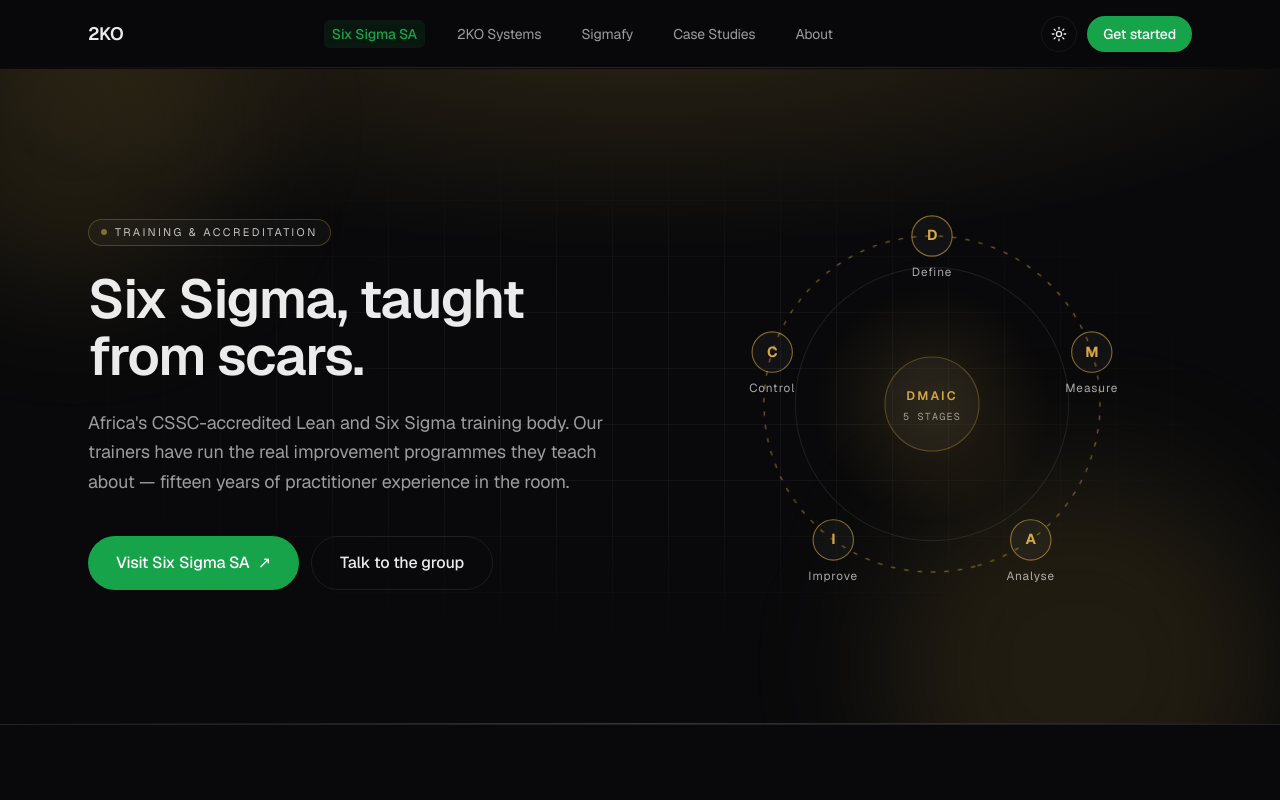
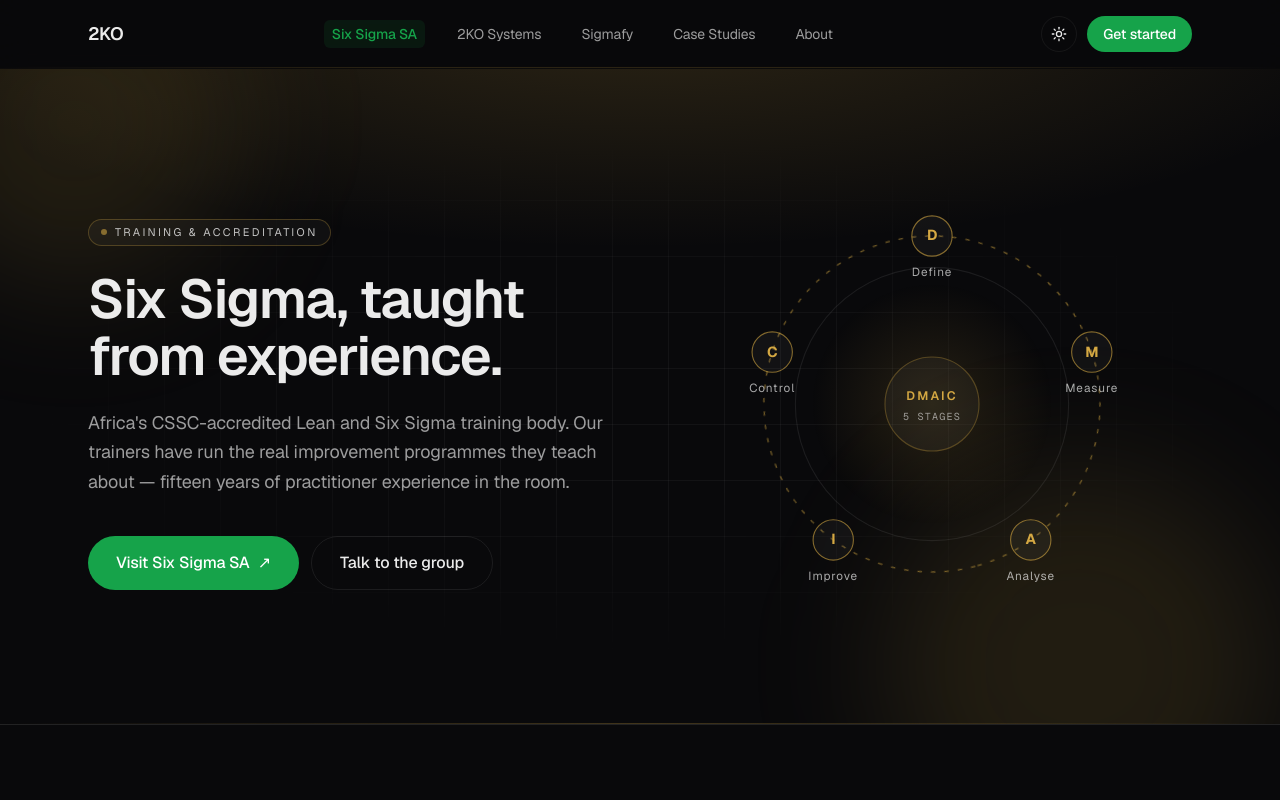
Before and after one commit to darrensmith849/2ko_website, a Next.js app: page /six-sigma in a window 1280 px wide. Shown: the top 800 px of the page. Built offline with nearby package versions, Linux system fonts and the light colour scheme.

Commit message:
copy(six-sigma): reword hero headline from "scars" to "experience"
Co-Authored-By: Claude Opus 4.8 <noreply@anthropic.com>

```diff
--- a/app/six-sigma/page.tsx
+++ b/app/six-sigma/page.tsx
@@ -39,7 +39,7 @@ export default function SixSigmaPage() {
     <main>
       <PageHero
         eyebrow="Training & Accreditation"
-        title="Six Sigma, taught from scars."
+        title="Six Sigma, taught from experience."
         subtitle="Africa's CSSC-accredited Lean and Six Sigma training body. Our trainers have run the real improvement programmes they teach about — fifteen years of practitioner experience in the room."
         ctas={[
           { label: "Visit Six Sigma SA", href: "https://sixsigmasouthafrica.co.za", external: true },
```
